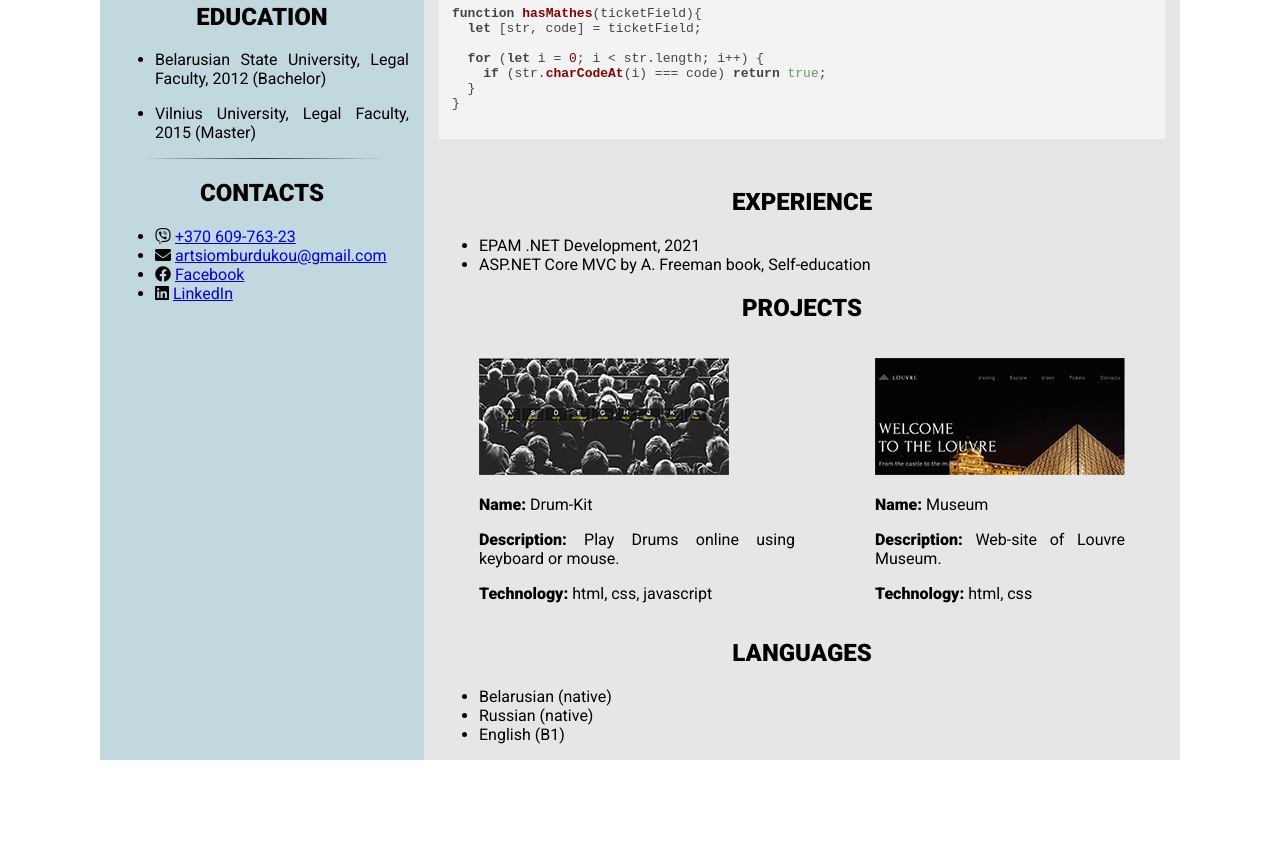
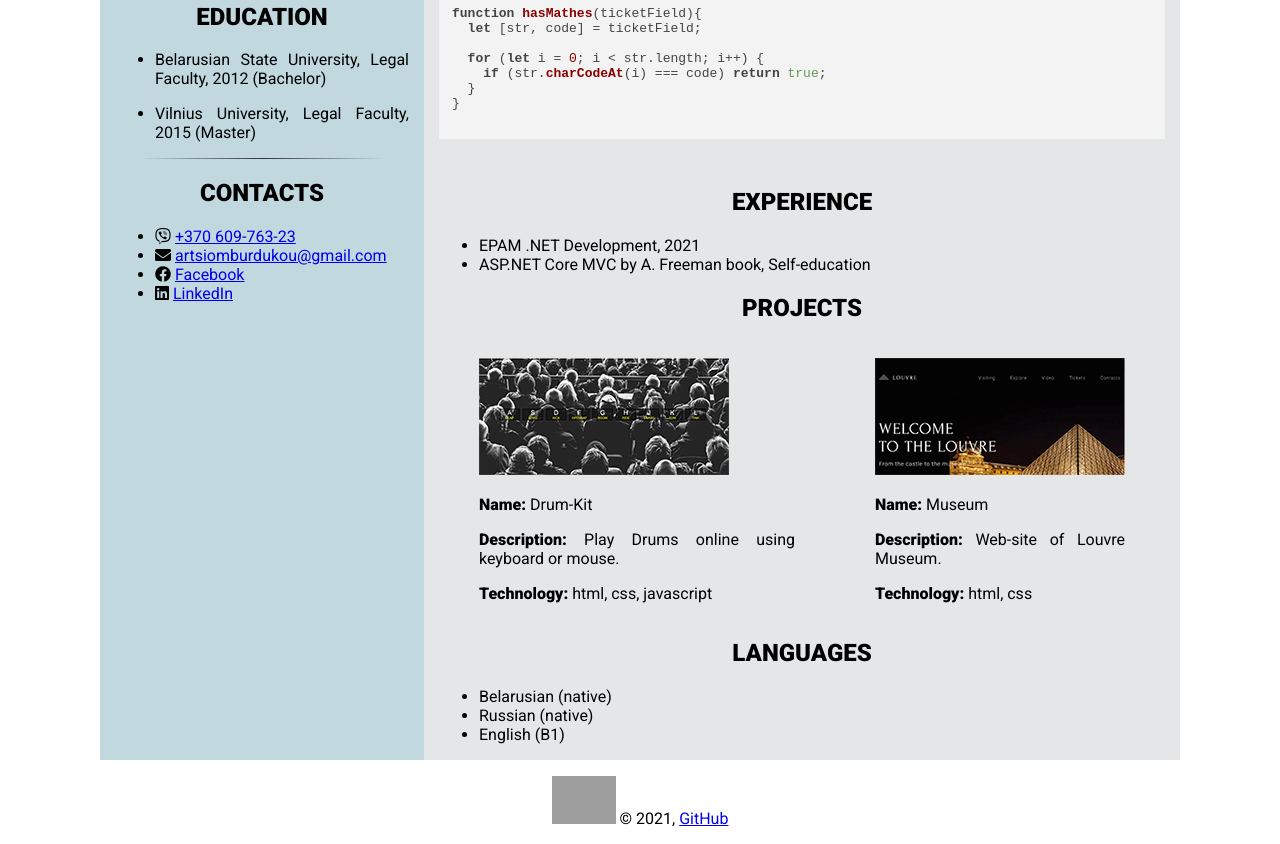
Before and after one commit to tiomkin/rsschool-cv, a plain HTML site: page index.html in a window 1280 px wide. Shown: the part 738-1582 px from the top of the page. Before the commit the page ends 1506 px from the top, so only its background shows below. Drawn offline with nearby package versions, Linux system fonts and the light colour scheme; grey boxes are pictures that could not be loaded.

Commit message:
feat: add footer

```diff
--- a/index.html
+++ b/index.html
@@ -210,6 +210,11 @@ function hasMathes(ticketField){
             </section>
         </main>
     </div>
-
+    <footer>
+        <p>
+           <a href="https://rs.school/js/"><img src="https://rs.school/images/rs_school_js.svg" alt="Rsschool logo" width="64"></a>
+            &copy; 2021, <a href="https://github.com/tiomkin">GitHub</a>
+        </p>
+    </footer>
 </body>
 </html>
```
